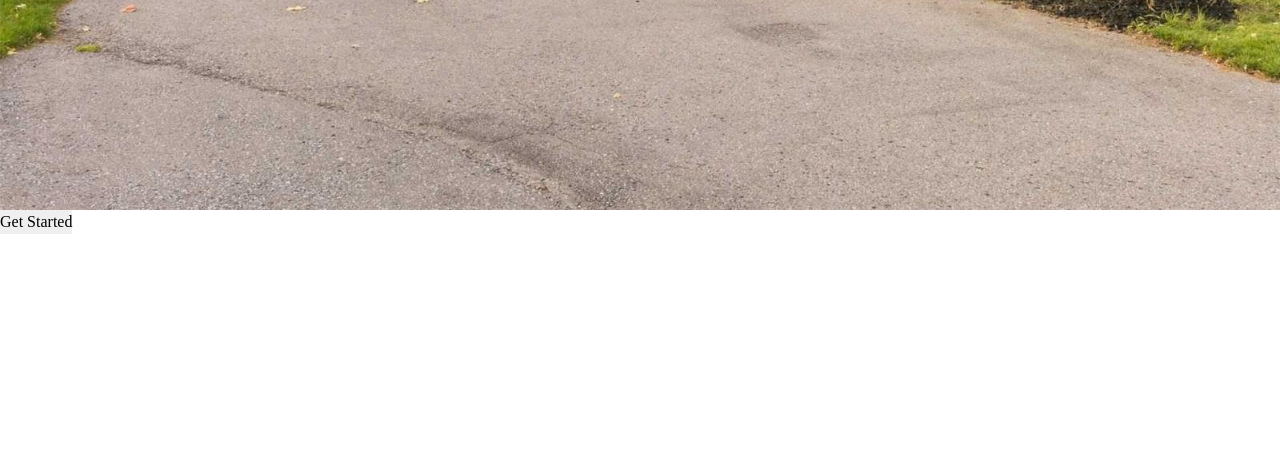
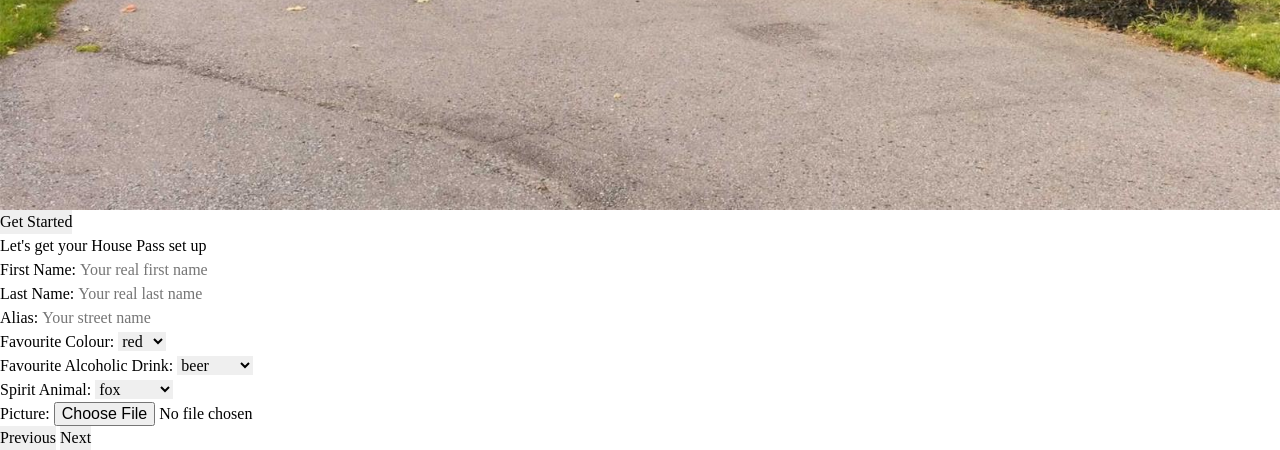
Before and after one commit to LoufaSupreme/housewarming, a Django app: page / in a window 1280 px wide. Shown: the part 693-1143 px from the top of the page. Before the commit the page ends 927 px from the top, so only its background shows below. Run offline with Django 3.2, Linux system fonts and the light colour scheme; data that the repository does not hold is empty.

Commit message:
mods to question model and questions.txt

```diff
--- a/polls/models.py
+++ b/polls/models.py
@@ -27,6 +27,7 @@ class Guest(models.Model):
 
 class Question(models.Model):
     q_text = models.CharField(max_length=255)
+    type = models.CharField(max_length=20)
 
     def __str__(self):
         return f'{self.id}: {self.q_text[:20]}...'
--- a/polls/templates/polls/index.html
+++ b/polls/templates/polls/index.html
@@ -29,12 +29,67 @@
         </div>
     </div>
 
+    <div class="poll-container">
+        <div class='poll-question'>Let's get your House Pass set up</div>
+        <div class="poll-choice-container">
+            <div class="input-container">
+                <label for="first_name">First Name:</label>
+                <input type="text" name="first_name" placeholder="Your real first name">
+            </div>
+            <div class="input-container">
+                <label for="last_name">Last Name:</label>
+                <input type="text" name="last_name" placeholder="Your real last name">
+            </div>
+            <div class="input-container">
+                <label for="alias">Alias:</label>
+                <input type="text" name="alias" placeholder="Your street name">
+            </div>
+            <div class="input-container">
+                <label for="fav_colour">Favourite Colour:</label>
+                <select name="fav_colour">
+                    {% for c in colours %}
+                    <option value="{{ c.hsl }}">{{ c.colour }}</option>
+                    {% endfor %}
+                </select>
+            </div>
+            <div class="input-container">
+                <label for="fav_drink">Favourite Alcoholic Drink:</label>
+                <select name="fav_drink">
+                    {% for drink in drinks %}
+                    <option value="{{ drink }}">{{ drink }}</option>
+                    {% endfor %}
+                </select>
+            </div>
+            <div class="input-container">
+                <label for="fav_animal">Spirit Animal:</label>
+                <select name="fav_animal">
+                    {% for animal in animals %}
+                    <option value="{{ animal }}">{{ animal }}</option>
+                    {% endfor %}
+                </select>
+            </div>
+            <div class="input-container">
+                <label for="picture">Picture:</label>
+                <input type="file" name="picture">
+            </div>
+        </div>
+        <div class="poll-img-container"></div>
+        <div class="poll-btn-container">
+            <button class="btn btn-prev">Previous</button>
+            <button class="btn btn-next">Next</button>
+        </div>
+    </div>
+
     {% for question in questions %}
     <div id="{{question.id}}" class="poll-container">
-        <div class='poll-question'></div>
+        <div class='poll-question'>{{ question.q_text }}</div>
         <div class="poll-choice-container">
             {% for choice in question.choices %}
-            <input type="radio" value="{{question.q_text}}" id="{{choice.id}}">
+                {% if question.type == 'checkbox' %}
+                <input type="checkbox" value="{{choice.choice_text}}" id="{{choice.id}}">
+                {% else %}
+                <input type="radio" value="{{ choice.choice_text }}" id="{{ choice.id }}"
+                {% endif %}
             {% endfor %}
         </div>
         <div class="poll-img-container">
--- a/polls/views.py
+++ b/polls/views.py
@@ -2,6 +2,22 @@ from django.shortcuts import render
 import json, datetime
 
 from .models import Guest, Question, Choice
+
+# Globals
+COLOUR_OPTIONS = [
+    {'colour': 'red', 'hsl': '360 100% 100%'},
+    {'colour': 'blue', 'hsl': '160 100% 100%'},
+]
+
+DRINK_OPTIONS = [
+    'beer',
+    'red wine',
+]
+
+ANIMAL_OPTIONS = [
+    'fox',
+    'capybara',
+]
 
 # Create your views here.
 
@@ -9,4 +25,7 @@ def index(request):
     questions = Question.objects.all()
     return render(request, 'polls/index.html', {
         "questions": questions,
+        "colours": COLOUR_OPTIONS,
+        "drinks": DRINK_OPTIONS,
+        "animals": ANIMAL_OPTIONS,
     })
```
Also changed, not shown: polls/questions.txt (+10 -0 lines).
